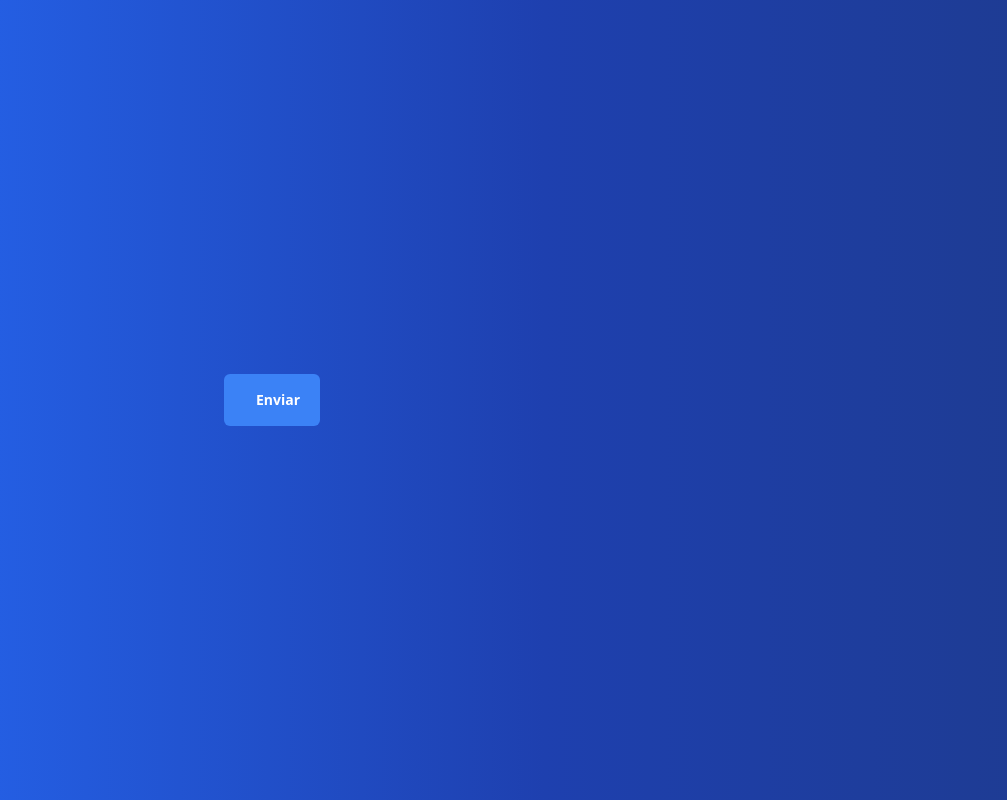
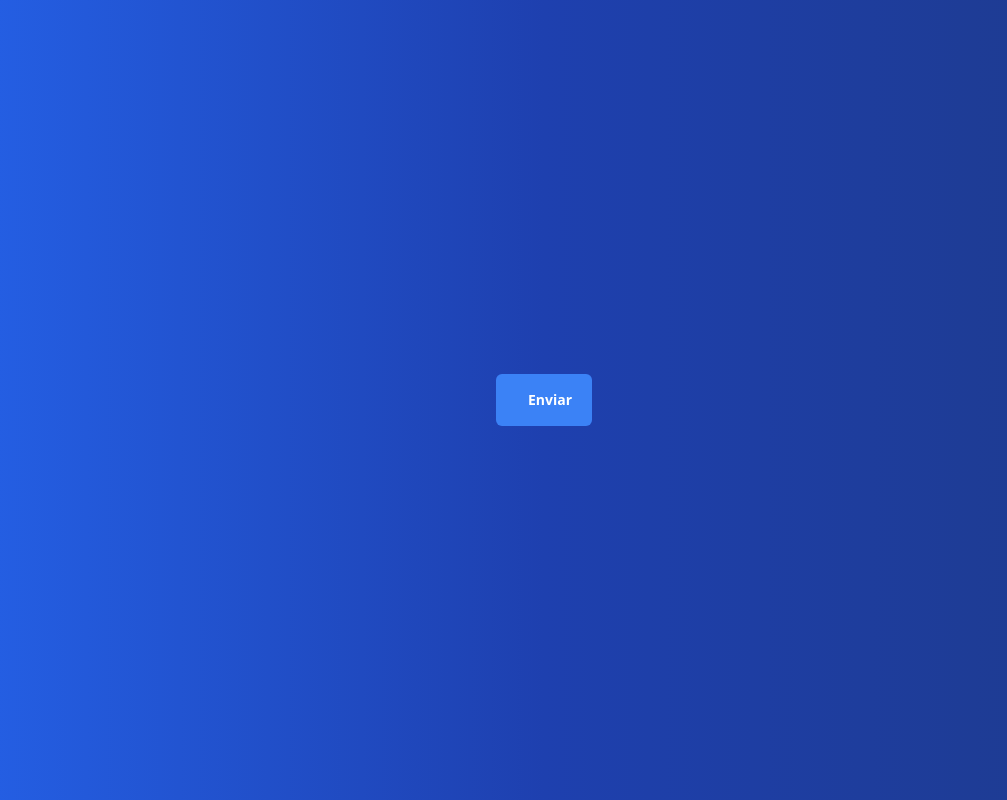
Before and after one commit to edusantsouza/formulario-nextjs, a Next.js app: page /FormComponents/InputButton in a window 1280 px wide. Shown: the whole page, without its empty margins (96-1103 px from the left). Built offline with nearby package versions, Linux system fonts and the light colour scheme.

Commit message:
comportamento do form pos submit

```diff
--- a/src/pages/FormComponents/FormStatus.js
+++ b/src/pages/FormComponents/FormStatus.js
@@ -28,12 +28,12 @@ const FormStatus = ({ type = "success", setGoBack, goBack }) => {
         </svg>
 
         <InputButton
+          value="Retornar"
           type="button"
+          name="return"
           width="w-48"
-          value="Retornar"
           setContent={setGoBack}
           content={goBack}
-          name="return"
         />
       </div>
     );
@@ -68,12 +68,12 @@ const FormStatus = ({ type = "success", setGoBack, goBack }) => {
         </svg>
 
         <InputButton
+          value="Retornar"
           type="button"
+          name="return"
           width="w-48"
-          value="Retornar"
           setContent={setGoBack}
           content={goBack}
-          name="return"
         />
       </div>
     );
--- a/src/pages/FormComponents/InputButton.js
+++ b/src/pages/FormComponents/InputButton.js
@@ -4,12 +4,12 @@ const InputButton = ({
   disabled = false,
   width = "w-24",
   display = "flex",
+  bgColor = "bg-blue-500",
+  bgDisabled = "bg-blue-300",
+  bgHover = "hover:bg-blue-600",
   setContent,
   content,
   name,
-  bgColor = "bg-blue-500",
-  bgDisabled = "bg-blue-300",
-  bgHover = "hover:bg-blue-600",
 }) => {
   const handleClick = () => {
     setContent(!content);
@@ -20,7 +20,7 @@ const InputButton = ({
       type={type}
       value={value}
       disabled={disabled}
-      className={`${display} justify-center px-8 py-4 rounded-md text-white ${width}
+      className={`${display} justify-center px-8 py-4 max-sm:px-4 max-sm:py-2 rounded-md text-white ${width}
     font-semibold ${!disabled && bgHover} text-sm
     ${!disabled ? `${bgColor} cursor-pointer` : bgDisabled} `}
       onClick={name === "return" ? handleClick : null}
--- a/src/pages/FormComponents/InputField.js
+++ b/src/pages/FormComponents/InputField.js
@@ -2,8 +2,8 @@ import { useEffect, useState } from "react";
 
 const InputField = ({
   type = "text",
+  width = "w-full",
   disabled = false,
-  width = "w-full",
   messageBool = true,
   label,
   placeholder,
@@ -13,17 +13,17 @@ const InputField = ({
   content,
   reset,
 }) => {
-  const [value, setValue] = useState("");
   const [border, setBorder] = useState("border-gray-300");
   const [message, setMessage] = useState("* Esse campo deve ser preenchido");
   const [visibility, setVisibility] = useState("invisible");
 
   const handleChange = (event) => {
-    setValue(event.target.value);
-
     setContent(event.target.value);
 
     if (event.target.value.trim() !== "") {
+      {
+        /* Altera a mensagem de erro abaixo do input um aviso personalizado requerindo um e-mail válido */
+      }
       if (!event.target.value.includes("@") && type.toLowerCase() === "email") {
         setBorder("border-red-500");
         setMessage("* Esse campo deve possuir um e-mail válido");
--- a/src/pages/ResponsiveForm.js
+++ b/src/pages/ResponsiveForm.js
@@ -36,7 +36,11 @@ const ResponsiveForm = ({ maxWidth, width }) => {
   };
 
   {
-    /* Valida os valores dos campos */
+    /* Valida os valores dos campos obrigatórios
+    Cada campo acrescentado no form precisa ser colocado aqui
+    E caso o campo seja retirado, ele também precisa sair da condição de verificação
+    Essencialmente ele alternar o estado do botão de submit ao entender que não restam campos
+    considerados obrigatórios, vazios */
   }
   useEffect(() => {
     if (
@@ -89,19 +93,19 @@ const ResponsiveForm = ({ maxWidth, width }) => {
     <form
       action=""
       onSubmit={onFormSubmit}
-      className={`relative flex flex-col px-6 py-8 m-2 bg-white rounded-lg
+      className={`relative flex flex-col px-6 py-8 m-4 bg-white rounded-lg
        gap-12 border border-gray-300 items-start ${
          modalState === "flex" ? "min-h-full h-96" : null
        }  ${maxWidth} ${width}`}
     >
       <p className={`${displayState} font-semibold text-lg`}>Formulário</p>
 
-      <div className="flex gap-2 w-full">
+      <div className="flex gap-2 w-full max-sm:flex-col">
         <InputField
           label="Nome"
           name="nome"
           placeholder="John"
-          width="w-1/2"
+          width="w-1/2  max-sm:w-full"
           setContent={setName}
           content={name}
           display={displayState}
@@ -111,7 +115,7 @@ const ResponsiveForm = ({ maxWidth, width }) => {
           label="Sobrenome"
           name="sobrenome"
           placeholder="Doe"
-          width="w-1/2"
+          width="w-1/2  max-sm:w-full"
           setContent={setSurname}
           content={surname}
           display={displayState}
@@ -130,11 +134,11 @@ const ResponsiveForm = ({ maxWidth, width }) => {
         reset={goBack}
       />
 
-      <div className="flex gap-2 w-full items-center">
+      <div className="flex gap-2 w-full items-center max-sm:flex-col">
         <SelectField
           label="Gênero"
           name="gênero"
-          width="w-1/2"
+          width="w-1/2 max-sm:w-full"
           display={displayState}
           content={itemSelect}
           setContent={setItemSelect}
@@ -146,7 +150,7 @@ const ResponsiveForm = ({ maxWidth, width }) => {
           label="Escolha uma data"
           name="data"
           type="date"
-          width="w-1/2"
+          width="w-1/2 max-sm:w-full"
           setContent={setDate}
           content={date}
           display={displayState}
@@ -156,16 +160,17 @@ const ResponsiveForm = ({ maxWidth, width }) => {
       </div>
 
       <div className={`${modalState} loader-container`}>
+        {/* Animação de loading */}
         {spinner && <div className={"spinner"}></div>}
-
+        {/* Mensagem de status do formulário */}
         {msgSend && <FormStatus setGoBack={setGoBack} goBack={goBack} />}
       </div>
 
       <InputButton
-        width="w-full"
         value="Enviar"
         type="submit"
         name="submit"
+        width="w-full"
         disabled={buttonState}
         display={displayState}
       />
--- a/src/pages/_document.js
+++ b/src/pages/_document.js
@@ -7,7 +7,7 @@ export default function Document() {
       lang="pt"
     >
       <Head />
-      <body className="bg-transparent max-w-screen-sm w-full">
+      <body className="bg-transparent grid place-items-center max-w-screen-md w-full">
         <Main className="bg-transparent" />
         <NextScript className="bg-transparent" />
       </body>
--- a/src/styles/globals.css
+++ b/src/styles/globals.css
@@ -1,7 +1,15 @@
 @tailwind base;
 @tailwind components;
 @tailwind utilities;
-
+@layer components {
+  #__next {
+      @apply grid place-items-center w-full p-4;
+  }
+  html,
+  body {
+      @apply h-full;
+  }
+}
 :root {
   --foreground-rgb: 0, 0, 0;
   --background-start-rgb: 214, 219, 220;
```
